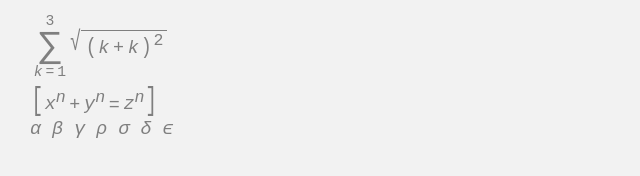
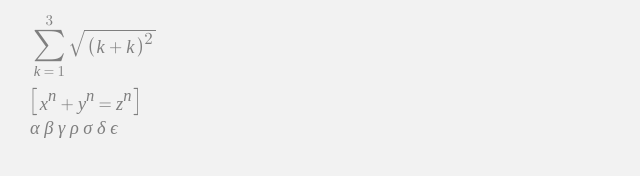
Before and after one commit to McNull/math-notebook, an Electron app: page index.html in a window 1280 px wide. Shown: the whole page, without its empty margins (0-640 px from the left). Drawn offline with nearby package versions, Linux system fonts and the light colour scheme; no server answers.

Commit message:
styling and pdf manual

```diff
--- a/app.js
+++ b/app.js
@@ -234,7 +234,7 @@ mod.directive('mqMathfield', function ($timeout, $compile) {
       var mathfield = MQ.MathField($element[0], {
 
         substituteTextarea: substituteTextarea,
-        autoCommands: 'alpha beta sqrt theta phi pi tau nthroot sum prod',
+        autoCommands: 'alpha beta sqrt theta phi pi tau nthroot sum prod div',
         handlers: {
 
           deleteOutOf: function (direction) {
@@ -271,7 +271,6 @@ mod.directive('mqMathfield', function ($timeout, $compile) {
             (function (latex) {
               if (latex !== $scope.field.expression) {
                 $timeout(function () {
-                  console.log('setting scope: ' + latex);
                   $scope.field.expression = latex;
                 });
               }
--- a/style.css
+++ b/style.css
@@ -66,40 +66,34 @@ body {
   background: none;
 }
 
-@font-face {
+/*@font-face {
   font-family: Symbola;
   src: url(font/Symbola.eot);
   src: local("Symbola Regular"), local("Symbola"), url(font/Symbola.woff2) format("woff2"), url(font/Symbola.woff) format("woff"), url(font/Symbola.ttf) format("truetype"), url(font/Symbola.otf) format("opentype"), url(font/Symbola.svg#Symbola) format("svg");
 }
 
 .mq-editable-field .mq-latex-command-input {
-  /*font-family: "Courier New", Courier New;*/
   font-family: "Courier New";
 }
 
 .mq-math-mode var,
 .mq-math-mode .mq-text-mode,
 .mq-math-mode .mq-nonSymbola {
-  /*font-family: "Times New Roman", Symbola, serif;*/
   font-family: "Courier New";
 }
 
 .mq-math-mode .mq-sans-serif {
-  /*font-family: sans-serif, Symbola, serif;*/
   font-family: "Courier New";
 }
 .mq-math-mode .mq-Courier New {
-  /*font-family: Courier New, Symbola, serif;*/
   font-family: "Courier New";
 }
 
 .mq-math-mode .mq-operator-name {
   font-family: Symbola, "Times New Roman", serif;
-  /*font-family: "Courier New";*/
 }
 
 .mq-math-mode,
 .mq-math-mode .mq-editable-field {
-  /*font-family: Symbola, "Times New Roman", serif;*/
   font-family: "Courier New";
-}
+}*/
```
Also changed, not shown: 1 other file.
